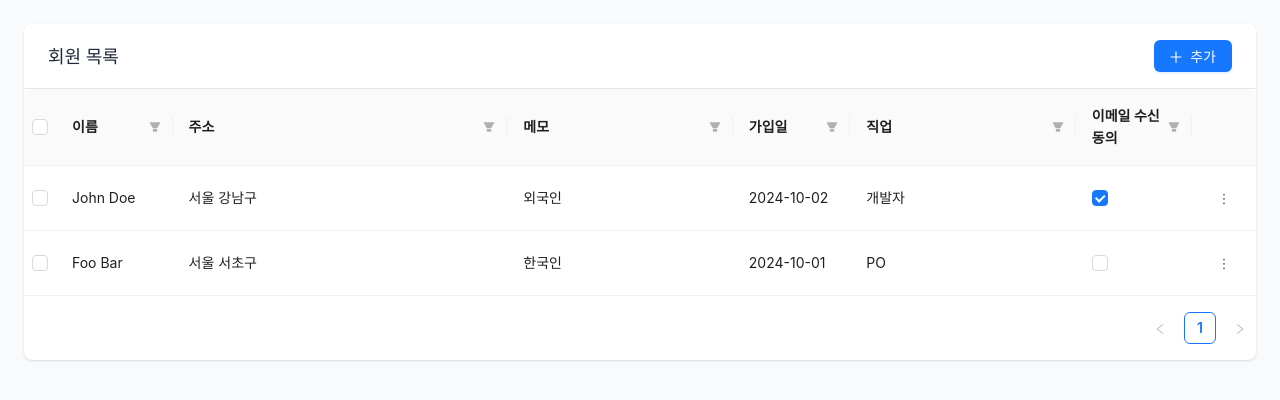
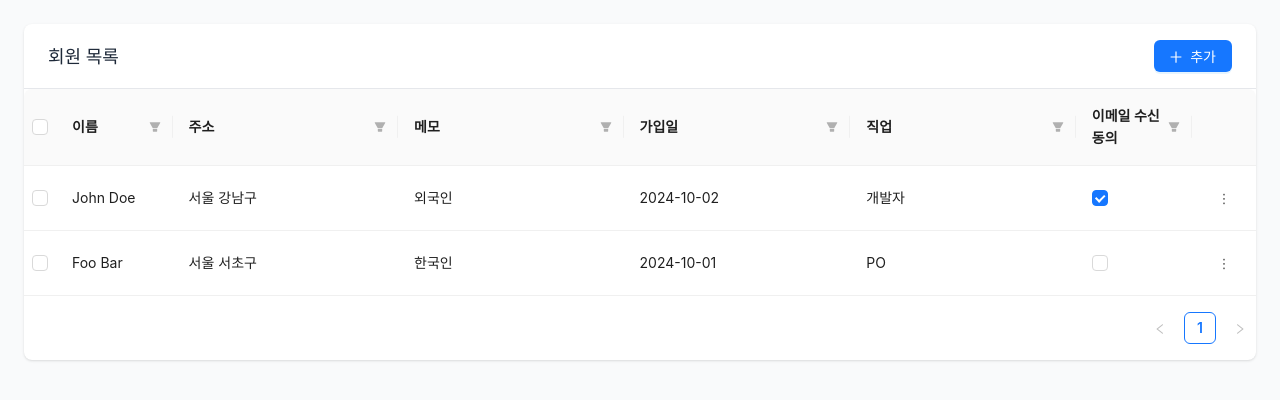
Before and after one commit to YeongseoYoon-hanghae/bc-member-table-manager, a React (Vite) app: page / in a window 1280 px wide. Shown: the top 400 px of the page. Built offline with nearby package versions, Linux system fonts and the light colour scheme.

Commit message:
feat: Dropdown ui 구현

```diff
--- a/src/features/member/components/Table.tsx
+++ b/src/features/member/components/Table.tsx
@@ -1,11 +1,12 @@
-import React from "react";
-import { Button, Table } from "antd";
+import { Key } from "react";
+import { Button, Table, Dropdown } from "antd";
 import { Checkbox, TableColumnsType, TableProps } from "antd";
 import { generateFilters } from "../utils/filter";
 import MoreOutlined from "../../../shared/components/icons/MoreOutlined.svg?react";
+import type { MenuProps } from "antd";
 
 interface DataType {
-  key: React.Key;
+  key: Key;
   name: string;
   address: string;
   memo: string;
@@ -35,6 +36,24 @@ const data: DataType[] = [
   },
 ];
 
+const items: MenuProps["items"] = [
+  {
+    key: "1",
+    label: "수정",
+    onClick: () => {
+      console.log("수정 clicked");
+    },
+  },
+  {
+    key: "2",
+    label: "삭제",
+    danger: true,
+    onClick: () => {
+      console.log("삭제 clicked");
+    },
+  },
+];
+
 const columns: TableColumnsType<DataType> = [
   {
     title: "이름",
@@ -51,7 +70,7 @@ const columns: TableColumnsType<DataType> = [
     filters: generateFilters(data, "address"),
     onFilter: (value, record) => record.address.includes(value as string),
     filterSearch: true,
-    width: "30%",
+    width: "20%",
   },
   {
     title: "메모",
@@ -66,7 +85,7 @@ const columns: TableColumnsType<DataType> = [
     dataIndex: "createdAt",
     filters: generateFilters(data, "createdAt"),
     onFilter: (value, record) => record.createdAt.includes(value as string),
-    width: "10%",
+    width: "20%",
   },
   {
     title: "직업",
@@ -88,7 +107,11 @@ const columns: TableColumnsType<DataType> = [
   {
     dataIndex: "action",
     width: "10%",
-    render: () => <Button icon={<MoreOutlined />} type="text" />,
+    render: () => (
+      <Dropdown menu={{ items }} trigger={["click"]} placement="bottomRight">
+        <Button icon={<MoreOutlined />} type="text" />
+      </Dropdown>
+    ),
   },
 ];
 
```
